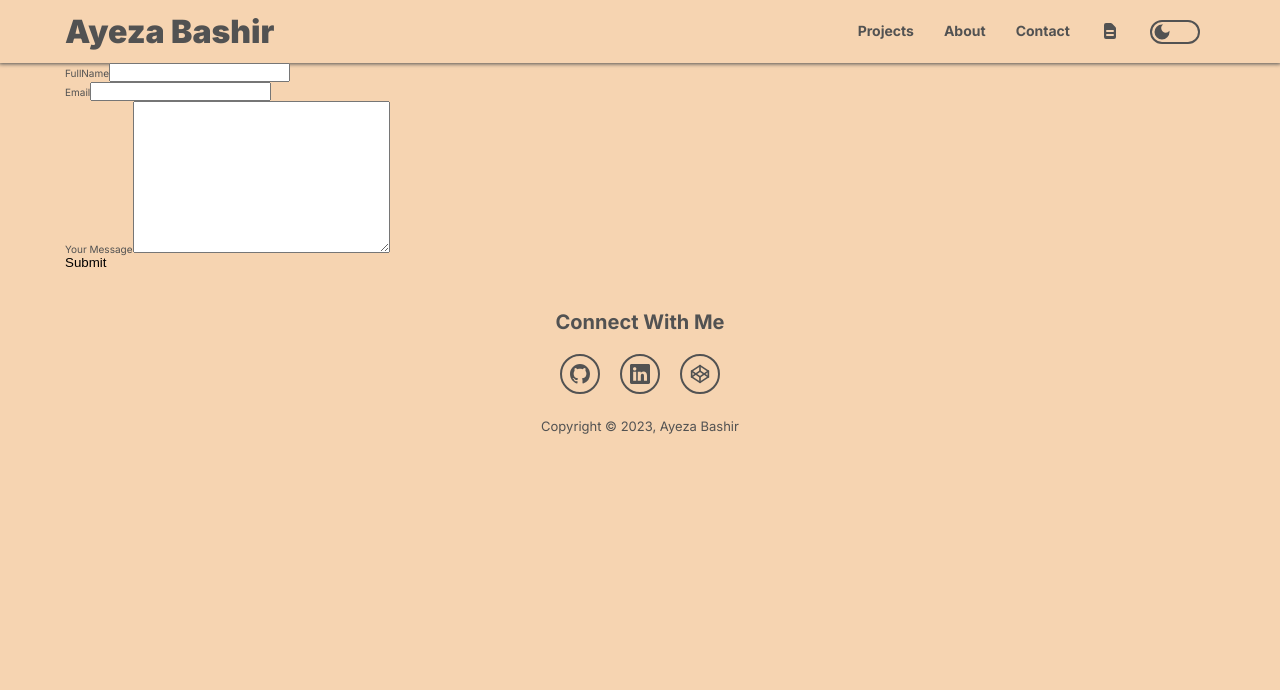
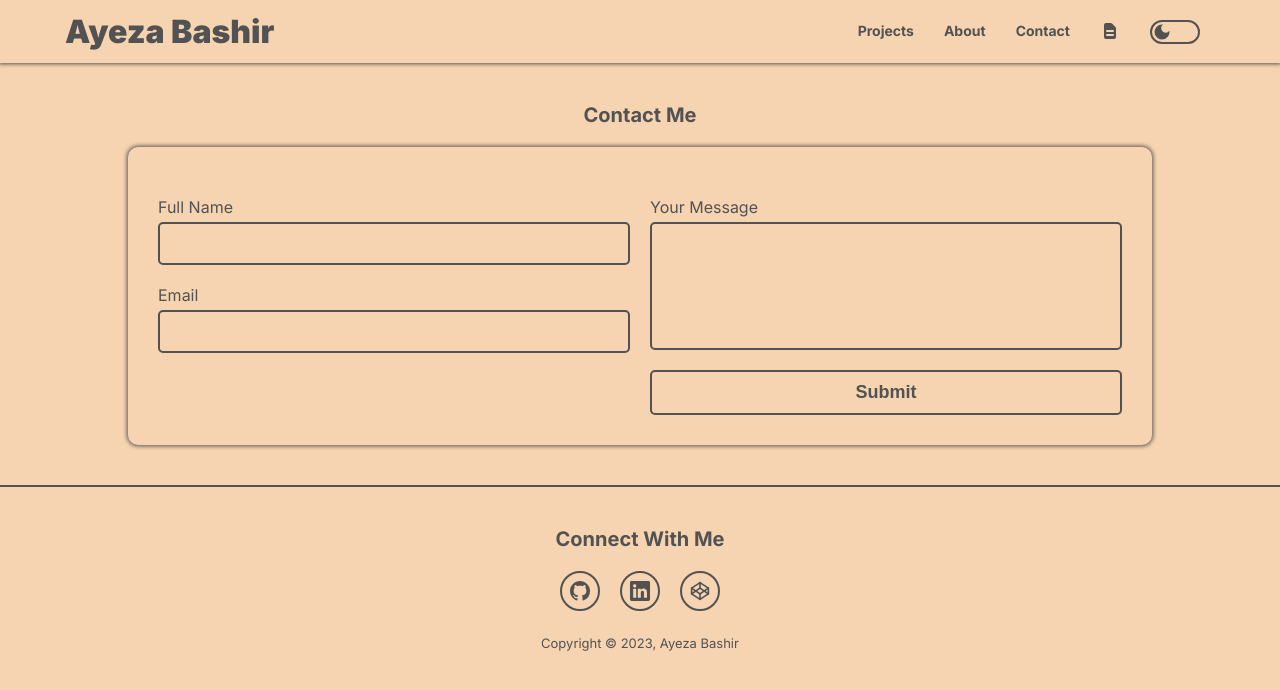
Before and after one commit to ayezabashir/My-Portfolio, a React (Vite) app: page / in a window 1280 px wide. Shown: the top 690 px of the page. Built offline with nearby package versions, Linux system fonts and the light colour scheme.

Commit message:
contact form

```diff
--- a/src/components/contactform/ContactForm.jsx
+++ b/src/components/contactform/ContactForm.jsx
@@ -5,21 +5,28 @@ const ContactForm = () => {
         <>
             <div className="contact-form">
                 <div className="container">
+                    <div className="contact-content">
+                        <h2>Contact Me</h2>
                         <form className='form'>
+                            <div className="left">
                                 <div className="form-element">
-                            <label htmlFor="fullname">FullName</label>
-                            <input type="text" id='fullname' name='fullname' />
+                                    <label htmlFor="fullname">Full Name</label>
+                                    <input required type="text" id='fullname' name='fullname' />
                                 </div>
                                 <div className="form-element">
                                     <label htmlFor="email">Email</label>
-                            <input type="email" name="email" id="email" />
+                                    <input required type="email" name="email" id="email" />
                                 </div>
+                            </div>
+                            <div className="right">
                                 <div className="form-element">
                                     <label htmlFor="msg">Your Message</label>
-                            <textarea name="msg" id="msg" cols="30" rows="10"></textarea>
+                                    <textarea required name="msg" id="msg" cols="30" rows="6"></textarea>
                                 </div>
                                 <button type="submit" className="form-submit">Submit</button>
+                            </div>
                         </form>
+                    </div>
                 </div>
             </div>
         </>
--- a/src/index.scss
+++ b/src/index.scss
@@ -31,10 +31,27 @@ ul li {
   list-style: none;
 }
 
+h2 {
+  font-size: 2rem;
+}
+
 button {
   outline: none;
   border: none;
   background: transparent;
+}
+
+label,
+input,
+textarea {
+  width: 100%;
+  display: block;
+  border: none;
+  outline: none;
+}
+
+textarea {
+  resize: none;
 }
 
 .container {
@@ -129,14 +146,76 @@ header {
   }
 }
 
+.contact-form {
+  margin: 4rem 0;
+  .container {
+    display: flex;
+    justify-content: center;
+    align-items: center;
+    .contact-content {
+      width: 80vw;
+      text-align: center;
+      .form {
+        margin-top: 2rem;
+        display: flex;
+        border-radius: 10px;
+        padding: 2rem;
+        justify-content: space-between;
+        box-shadow: 0px 0px 4px 1px $secondary-color;
+        .left,
+        .right {
+          width: 100%;
+          padding: 10px;
+        }
+        .form-element {
+          margin: 2rem 0;
+        }
+        label {
+          font-size: 1.6rem;
+          text-align: left;
+          margin: 5px 0;
+        }
+        input,
+        textarea {
+          border-radius: 5px;
+          border: 2px solid $secondary-color;
+          color: $secondary-color;
+          background: transparent;
+          padding: 11px 5px;
+          font-size: 1.4rem;
+          font-family: inherit;
+          &:focus {
+            border: 1px solid $secondary-color;
+          }
+        }
+        .right {
+          .form-submit {
+            border: 2px solid $secondary-color;
+            color: $secondary-color;
+            font-size: 1.8rem;
+            font-weight: 700;
+            padding: 10px 25px;
+            border-radius: 5px;
+            cursor: pointer;
+            width: 100%;
+            &:hover {
+              transition: all 0.3s ease-in-out;
+              background: $secondary-color;
+              color: $primary-color;
+            }
+          }
+        }
+      }
+    }
+  }
+}
+
 footer {
+  border-top: 2px solid $secondary-color;
   .container {
     .footer-content {
       margin: 4rem auto;
       text-align: center;
-      h2 {
-        font-size: 2rem;
-      }
       .footer-list {
         display: flex;
         justify-content: center;
```
Lines whose indentation alone changed are shown as unchanged.
